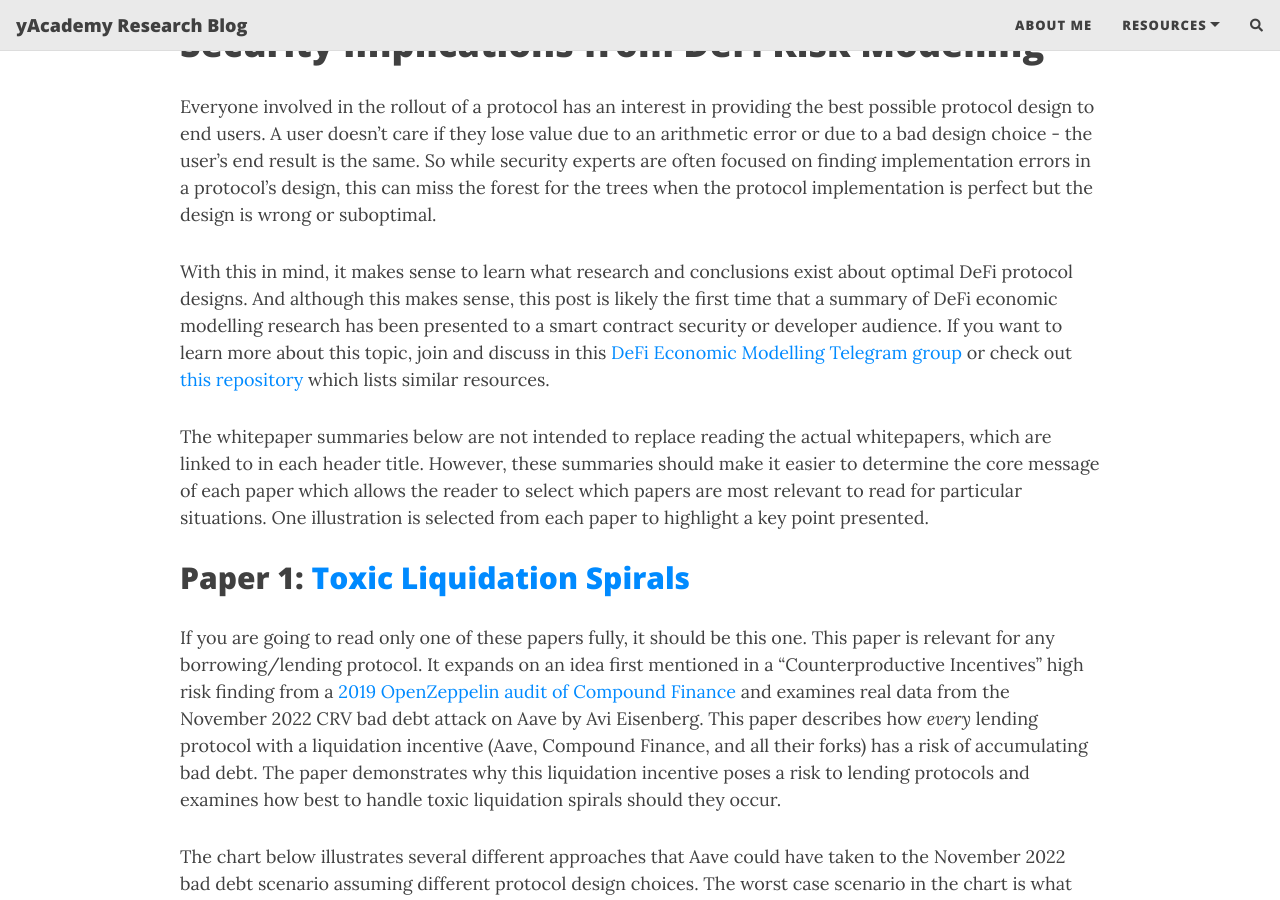
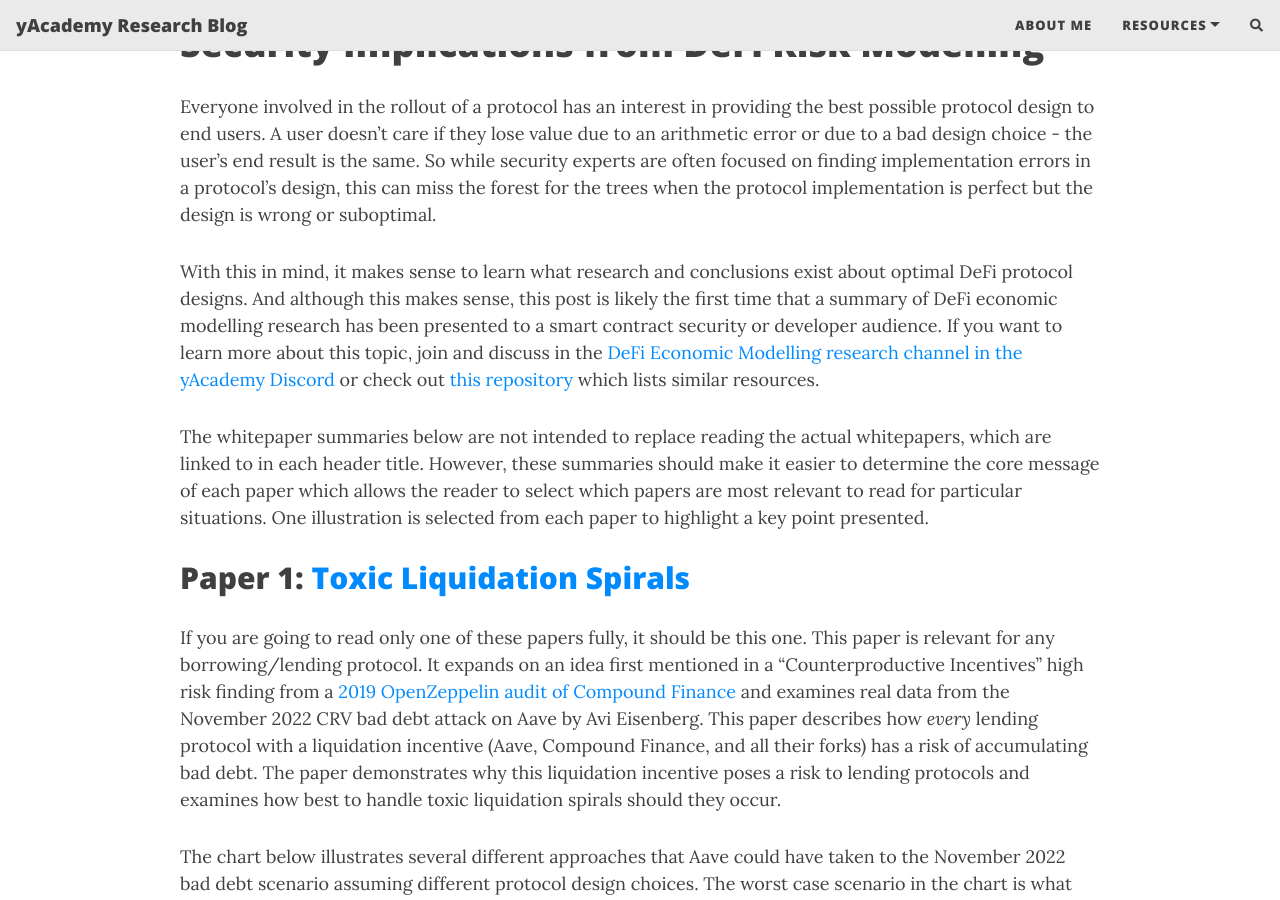
Before and after one commit to YAcademy-Residents/research-blog, a Jekyll site: the page built from _posts/2024-05-03-merging-economics-and-security.md, in a window 1280 px wide and 900 px high, scrolled down 375 px. Built offline with Jekyll 4.4.1, drawn with Linux system fonts in a browser that asks for light colours; nearby versions of some CDN libraries; comment, search, counter and statistics services are not loaded; grey boxes are pictures that could not be loaded.

Commit message:
add discord link

```diff
--- a/_posts/2024-05-03-merging-economics-and-security.md
+++ b/_posts/2024-05-03-merging-economics-and-security.md
@@ -13,7 +13,7 @@
 
 Everyone involved in the rollout of a protocol has an interest in providing the best possible protocol design to end users. A user doesn't care if they lose value due to an arithmetic error or due to a bad design choice - the user's end result is the same. So while security experts are often focused on finding implementation errors in a protocol's design, this can miss the forest for the trees when the protocol implementation is perfect but the design is wrong or suboptimal.
 
-With this in mind, it makes sense to learn what research and conclusions exist about optimal DeFi protocol designs. And although this makes sense, this post is likely the first time that a summary of DeFi economic modelling research has been presented to a smart contract security or developer audience. If you want to learn more about this topic, join and discuss in this [DeFi Economic Modelling Telegram group](https://t.me/+6r-E5Z8yujhhMmMx) or check out [this repository](https://github.com/engn33r/DeFi-Risk-Modelling-Awesome) which lists similar resources.
+With this in mind, it makes sense to learn what research and conclusions exist about optimal DeFi protocol designs. And although this makes sense, this post is likely the first time that a summary of DeFi economic modelling research has been presented to a smart contract security or developer audience. If you want to learn more about this topic, join and discuss in the [DeFi Economic Modelling research channel in the yAcademy Discord](https://discord.gg/a8JVZ6gF) or check out [this repository](https://github.com/engn33r/DeFi-Risk-Modelling-Awesome) which lists similar resources.
 
 The whitepaper summaries below are not intended to replace reading the actual whitepapers, which are linked to in each header title. However, these summaries should make it easier to determine the core message of each paper which allows the reader to select which papers are most relevant to read for particular situations. One illustration is selected from each paper to highlight a key point presented.
 
```
